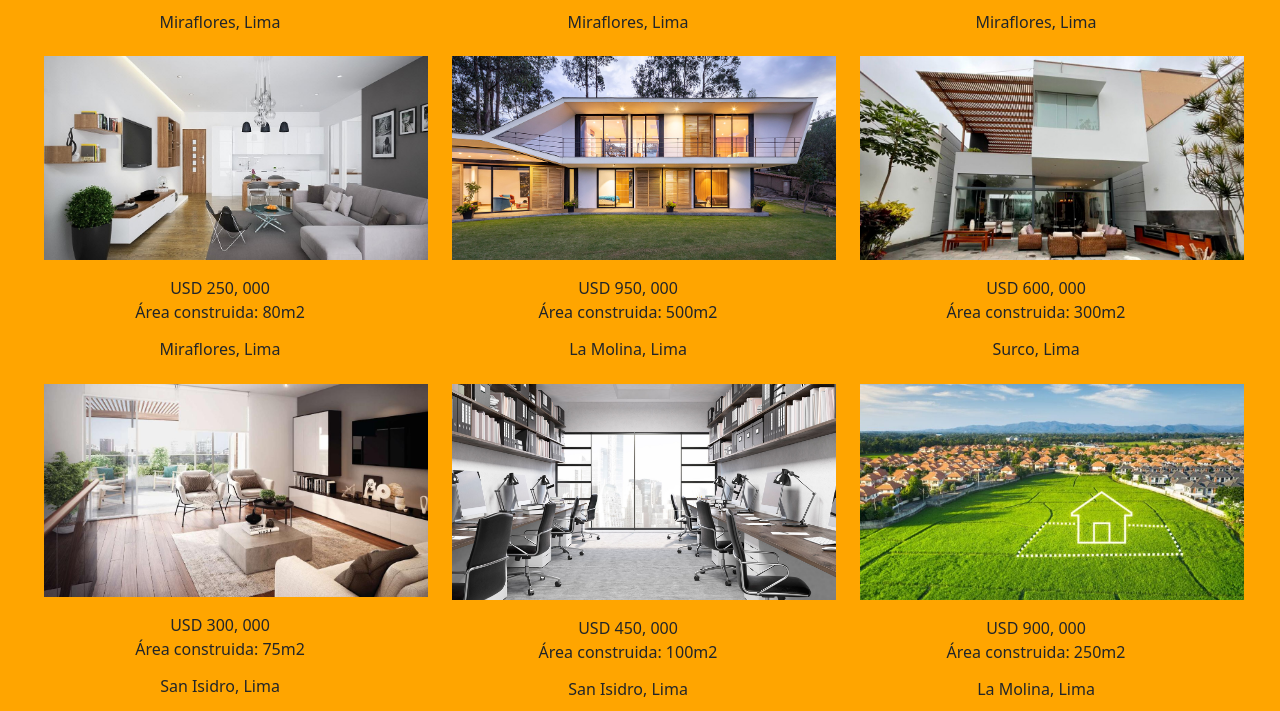
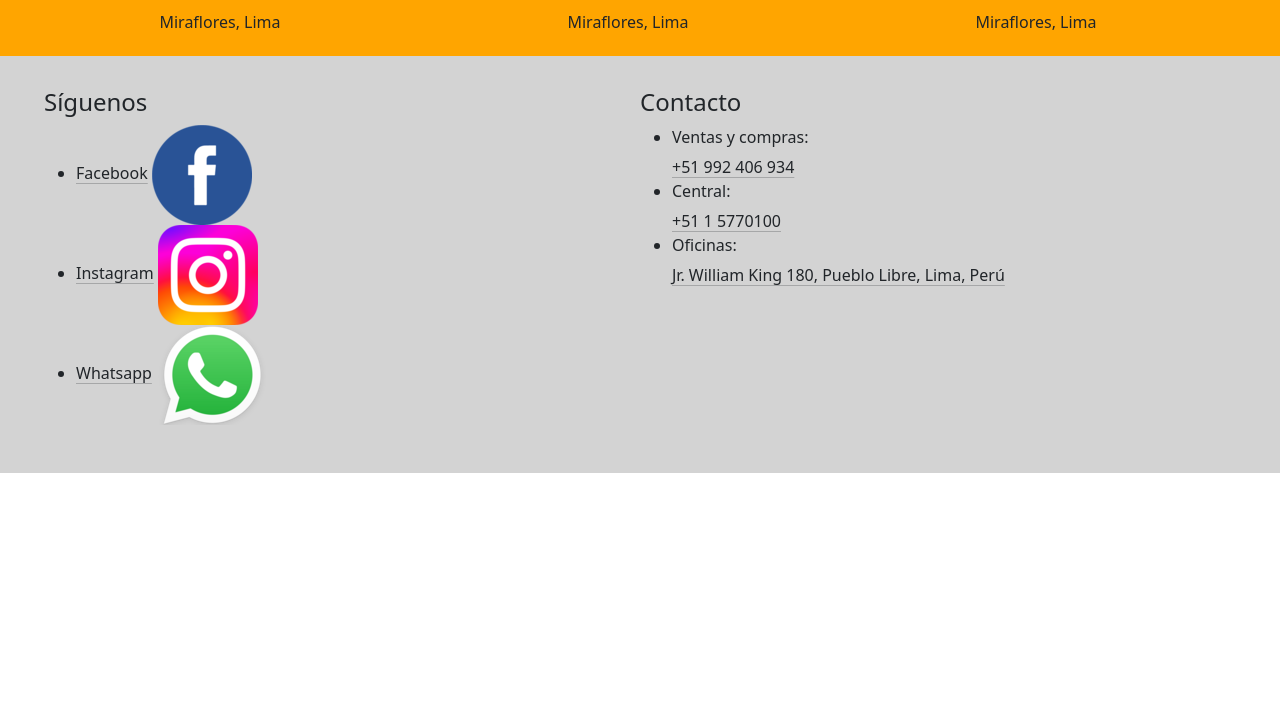
Before and after one commit to erickvillalobos/Coder-54260, a plain HTML site: page pages/oficinas.html in a window 1280 px wide. Shown: the part 829-1540 px from the top of the page. After the commit the page ends 1302 px from the top, so only its background shows below. Drawn offline with nearby package versions, Linux system fonts and the light colour scheme.

Commit message:
Oficinas

```diff
--- a/pages/oficinas.html
+++ b/pages/oficinas.html
@@ -62,13 +62,16 @@
                 <div id="carouselExample" class="carousel slide">
                     <div class="carousel-inner">
                       <div class="carousel-item active">
-                        <img src="../img/agente1.jpeg" class="d-block w-100" alt="...">
+                        <img src="../img/oficina1.jpg" class="d-block w-100" alt="...">
                       </div>
                       <div class="carousel-item">
-                        <img src="../img/agente2.jpg" class="d-block w-100" alt="...">
+                        <img src="../img/oficina1_2.jpg" class="d-block w-100" alt="...">
                       </div>
                       <div class="carousel-item">
-                        <img src="../img/agente3.jpeg" class="d-block w-100" alt="...">
+                        <img src="../img/oficina1_3.jpg" class="d-block w-100" alt="...">
+                      </div>
+                      <div class="carousel-item">
+                        <img src="../img/oficina1_4.jpg" class="d-block w-100" alt="...">
                       </div>
                     </div>
                     <button class="carousel-control-prev" type="button" data-bs-target="#carouselExample" data-bs-slide="prev">
@@ -79,8 +82,8 @@
                       <span class="carousel-control-next-icon" aria-hidden="true"></span>
                       <span class="visually-hidden">Next</span>
                     </button>
-                    <p>USD 250, 000 <br> Área construida: 80m2 </p>
-                    <h6> Miraflores, Lima</h6>
+                    <p>USD 295, 000 <br> Área construida: 107m2 </p>
+                    <h6> San Borja, Lima</h6>
                   </div>
             </div>
 
@@ -214,50 +217,6 @@
                   </div>
             </div>
         </div>
-
-
-
-
-
-
-
-        <div class="container-fluid row">
-            <div class="col-12 col-sm-6 col-md-4 col-lg-4">
-                <a href="propiedades.html"><img src="../img/venta1.jpeg" class="d-bloc w-100"></a>
-                <p>USD 250, 000 <br> Área construida: 80m2 </p>
-                <h6> Miraflores, Lima</h6>
-            </div>
-
-            <div class="col-12 col-sm-6 col-md-4 col-lg-4">
-                <a href="propiedades.html"><img src="../img/venta2.jpg" class="d-bloc w-100"></a>
-                <p>USD 950, 000 <br> Área construida: 500m2 </p>
-                <h6> La Molina, Lima</h6>
-            </div>
-
-            <div class="col-12 col-sm-6 col-md-4 col-lg-4">
-                <a href="propiedades.html"><img src="../img/venta3.jpg" class="d-bloc w-100"></a>
-                <p>USD 600, 000 <br> Área construida: 300m2 </p>
-                <h6> Surco, Lima</h6>
-            </div>
-
-            <div class="col-12 col-sm-6 col-md-4 col-lg-4">
-                <a href="propiedades.html"><img src="../img/venta4.jpeg" class="d-bloc w-100"></a>
-                <p>USD 300, 000 <br> Área construida: 75m2</p>
-                <h6>San Isidro, Lima</h6>
-            </div>
-
-            <div class="col-12 col-sm-6 col-md-4 col-lg-4">
-                <a href="propiedades.html"><img src="../img/venta5.jpeg" class="d-bloc w-100"></a>
-                <p>USD 450, 000 <br> Área construida: 100m2</p>
-                <h6>San Isidro, Lima</h6>
-            </div>
-
-            <div class="col-12 col-sm-6 col-md-4 col-lg-4">
-                <a href="propiedades.html"><img src="../img/venta6.jpeg" class="d-bloc w-100"></a>
-                <p>USD 900, 000 <br> Área construida: 250m2</p>
-                <h6>La Molina, Lima</h6>
-            </div>
-        </div>
     </section>
     </main>
 
```
Also changed, not shown: img/oficina1.jpg (added), img/oficina1_2.jpg (added), img/oficina1_3.jpg (added), img/oficina1_4.jpg (added).
